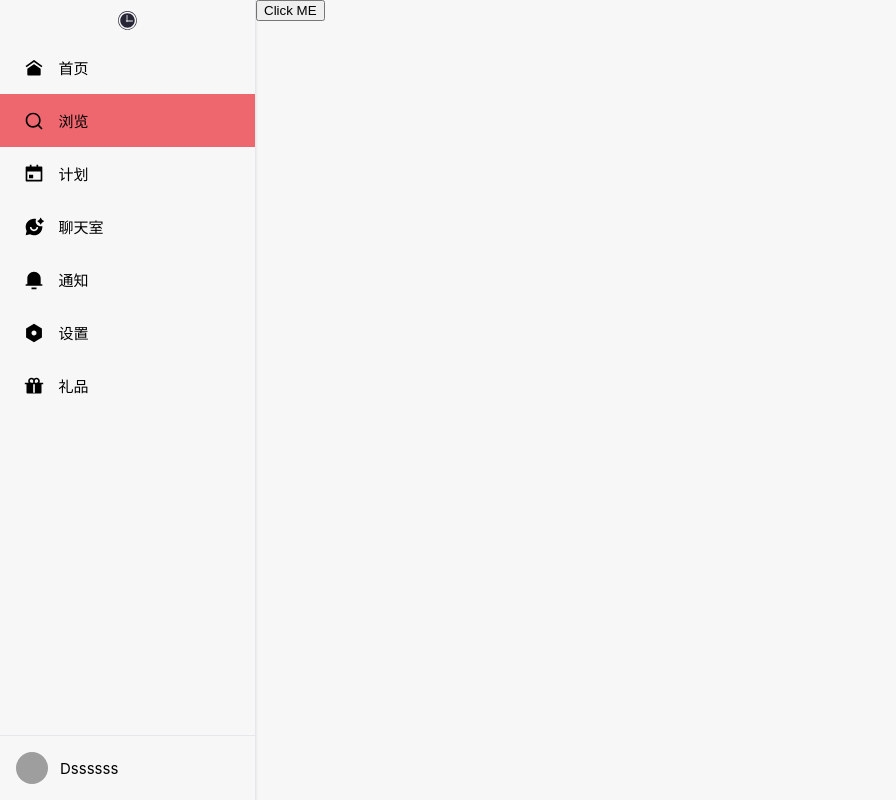
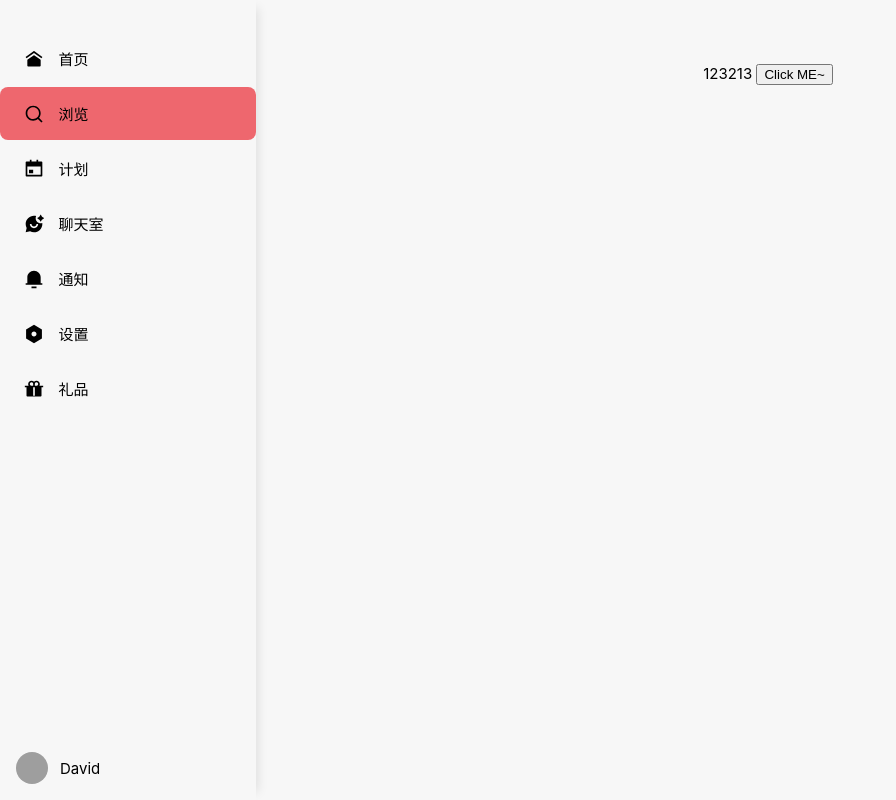
Before and after one commit to DYUNZE/time-master, a Vue app: page /home/chat in a window 1280 px wide. Shown: the whole page, without its empty margins (0-896 px from the left). Built offline with nearby package versions, Linux system fonts and the light colour scheme; grey boxes are pictures that could not be loaded.

Commit message:
添加响应式逻辑

```diff
--- a/src/assets/base.css
+++ b/src/assets/base.css
@@ -4,6 +4,9 @@
   --dyz-c-black: #181818;
   --dyz-c-text-light-1: var(--vt-c-indigo);
   --dyz-c-text-dark-2: rgba(235, 235, 235, 0.64);
+  /* 图标大小 */
+  --icon-size: 20px;
+  --active-btn-bg-color: #ee676e ;
 }
 
 /* semantic color variables for this project */
--- a/src/assets/main.css
+++ b/src/assets/main.css
@@ -1,5 +1,9 @@
 @import './base.css';
 
+
+.icon{
+  width: var(--icon-size);
+}
 /* #app {
   max-width: 1280px;
   margin: 0 auto;
--- a/src/components/Sidebar.vue
+++ b/src/components/Sidebar.vue
@@ -1,149 +1,245 @@
 <script setup lang="ts">
-import { type Component, } from 'vue';
+import {computed,ref, watch } from 'vue';
 import { useRouter, useRoute } from 'vue-router';
 import HomeIcon from '@/components/icons/IconHome.vue';
 import SearchIcon from '@/components/icons/IconSearch.vue';
-import ChatIcon from '@/components/icons/IconChat.vue'
-import NotificationIcon from '@/components/icons/IconNotification.vue'
-import SettingIcon from '@/components/icons/IconSetting.vue'
-import GiftIcon from '@/components/icons/IconGift.vue'
-import CalendarIcon from './icons/IconCalendar.vue';
+import ChatIcon from '@/components/icons/IconChat.vue';
+import NotificationIcon from '@/components/icons/IconNotification.vue';
+import SettingIcon from '@/components/icons/IconSetting.vue';
+import GiftIcon from '@/components/icons/IconGift.vue';
+import CalendarIcon from '@/components/icons/IconCalendar.vue';
+import CloseIcon from '@/components/icons/IconClose.vue';
+import MenuIcon from '@/components/icons/IconMenu.vue';
 
-// 定义类型
-interface MenuItem {
-    path: string;
-    name: string;
-    label: string;
-    icon: Component;
-}
+import {type MenuItem} from '@/types/menu';
 
-// 响应式变量
 const router = useRouter();
 const route = useRoute();
 
 // 菜单数据
-const menuList: MenuItem[] = [
+const menuList: Readonly<MenuItem[]> = [
     { path: '/home', name: 'Home', label: '首页', icon: HomeIcon },
     { path: '/home/chat', name: 'Browse', label: '浏览', icon: SearchIcon },
-    { path: '', name: '', label: '计划', icon: CalendarIcon },
-    { path: '/chat-room', name: 'ChatRoom', label: '聊天室', icon: ChatIcon },
-    { path: '/notice', name: 'Notice', label: '通知', icon: NotificationIcon },
-    { path: '/settings', name: 'Settings', label: '设置', icon: SettingIcon },
-    { path: '/gift', name: 'Gift', label: '礼品', icon: GiftIcon },
+    { path: '', name: 'Calendar', label: '计划', icon: CalendarIcon },
+    { path: '', name: 'ChatRoom', label: '聊天室', icon: ChatIcon },
+    { path: '', name: 'Notice', label: '通知', icon: NotificationIcon },
+    { path: '', name: 'Settings', label: '设置', icon: SettingIcon },
+    { path: '', name: 'Gift', label: '礼品', icon: GiftIcon },
 ];
 
-// 判断路由激活
-const isActive = (path: string): boolean => {
+// 激活判断
+const isActive = computed(() => (path: string) => {
     return route.path === path;
+});
+
+
+// 移动端菜单状态管理
+const isMobileMenuOpen = ref(false);
+
+const maskEl = ref();
+// 打开折叠菜单
+const openMenu = () => {
+    isMobileMenuOpen.value = true;
 };
+// 关闭折叠菜单
+const closeMenu = () => {
+    isMobileMenuOpen.value = false;
+};
+
+// 监听路由变化,自动关闭移动端菜单
+watch(() => route.path, () => {
+    if (isMobileMenuOpen.value) closeMenu();
+});
+
 
 </script>
 
 <template>
-    <!-- 侧边栏 -->
-    <div class="sidebar-container collapsed">
 
-        <div class="logo">
-            <img src="@/assets/logo.svg" alt="">
-        </div>
+    <div class="min__menu">
+        <MenuIcon class="icon" @click="openMenu" aria-label="打开导航菜单" />
+    </div>
 
-        <!-- 导航菜单列表 -->
-        <nav class="menu-list">
-            <RouterLink v-for="item in menuList" :key="item.name" :to="item.path" class="menu-item"
-                :class="{ 'active': isActive(item.path) }">
-                <component :is="item.icon" class="menu-icon" />
-                <span class="menu-label collapsed">
-                    {{ item.label }}
-                </span>
+    <!-- 针对于小屏的折叠菜单 -->
+    <!-- 后期看情况优化 -->
+    <div ref="maskEl" class="mask" :class="{ 'open': isMobileMenuOpen }">
+       <CloseIcon class="close__icon icon" @click="closeMenu" aria-label="关闭导航菜单" />
+       <div class="mask__nav">
+        <RouterLink v-for="item in menuList" :key="item.name" :to="item.path" class="mask__nav__item" :class="{
+                'menu-item--active': isActive(item.path)
+            }">
+                <!-- 图标：添加aria-label提升可访问性 -->
+                <component :is="item.icon" class="icon" :aria-label="`${item.label}图标`" />
+                <!-- 文字：优化class命名，语义更清晰 -->
+                <span>{{ item.label }}</span>
+        </RouterLink>
+       </div>
+       <div class="mask__footer">
+            <img src="https://picsum.photos/200" alt="用户头像" class="footer-avatar" loading="lazy" />
+            <span>David</span>
+       </div>
+    </div>
+
+    <!-- 侧边导航栏 -->
+    <div class="sidebar-container">
+        <!-- 导航菜单 -->
+        <nav class="sidebar-menu">
+            <RouterLink v-for="item in menuList" :key="item.name" :to="item.path" class="menu-item" :class="{
+                'menu-item--active': isActive(item.path)
+            }">
+                <!-- 图标：添加aria-label提升可访问性 -->
+                <component :is="item.icon" class="icon" :aria-label="`${item.label}图标`" />
+                <!-- 文字：优化class命名，语义更清晰 -->
+                <span class="menu-item__label">{{ item.label }}</span>
             </RouterLink>
         </nav>
 
-        <!-- 底部会员信息 -->
+        <!-- 底部会员信息：优化class命名，添加语义 -->
         <div class="sidebar-footer">
-            <img src="https://picsum.photos/200" alt="avatar" class="avatar" />
-            <span class="footer-text collapsed">{{ 'Dssssss' }}</span>
+            <img src="https://picsum.photos/200" alt="用户头像" class="footer-avatar" loading="lazy" />
+            <span class="footer-username">David</span>
         </div>
     </div>
 </template>
 
 <style scoped>
-.logo{
-    margin-top: .5rem;
+.min__menu{
+    padding: 1rem 0 0 1rem;
+    display: none;
+}
+.min__menu>.icon{
+    cursor: pointer;
+}
+
+/* 遮罩全屏导航菜单 */
+.mask{
+    position: fixed;
+    width: 100vw;
+    height: 95vh;
+    background: var(--color-background);
+    display: none;
+}
+.mask.open{
     display: flex;
     justify-content: center;
     align-items: center;
+    flex-direction: column;
 }
-.logo img{
-    width: 25px;
-}
-/* 侧边栏 */
-.sidebar-container {
-    height: 100vh;
-    width: 256px;
-    border-right: 1px solid #e5e7eb;
-    box-shadow: 0 1px 3px 0 rgba(0, 0, 0, 0.1);
-    display: flex;
-    flex-direction: column;
-    position: relative;
-}
-
-
-
-/* 菜单列表 */
-.menu-list {
-    margin-top: .5rem;
+.mask__nav{
+    margin-top: 2rem;
     display: flex;
     flex-direction: column;
     flex: 1;
+    gap: 2px;
 }
-
-.menu-item {
+.close__icon{
+    position: absolute;
+    top: 1rem;
+    right: 1rem;
+    cursor: pointer;
+}
+.mask__nav__item{
     display: flex;
     align-items: center;
-    gap: .9rem;
+    gap: 0.9rem;
     padding: 1rem 1.5rem;
+    text-decoration: none;
+    border-radius: 8px;
     color: var(--color-text);
-    text-decoration: none;
 }
-
-
-.menu-item.active {
-  background: #ee676e;
-}
-
-
-.menu-icon {
-    width: 20px;
-    flex-shrink: 0;
-}
-
-/* 侧边栏底部 */
-.sidebar-footer {
+.mask__footer{
     padding: 16px;
-    border-top: 1px solid #e5e7eb;
+    border-top: 1px solid var(--border-color);
     display: flex;
     align-items: center;
     gap: 12px;
 }
 
-.avatar {
+/* 侧边栏容器：优化布局，添加过渡动画 */
+.sidebar-container {
+    height: 100vh;
+    width: 256px;
+    box-shadow: 10px 0 10px -8px rgba(0, 0, 0, 0.1);
+    display: flex;
+    flex-direction: column;
+    position: relative;
+    transition: width 0.3s ease-in-out;
+}
+
+/* 菜单列表：优化弹性布局，占满剩余空间 */
+.sidebar-menu {
+    margin-top: 2rem;
+    display: flex;
+    flex-direction: column;
+    flex: 1;
+    gap: 2px;
+    /* 菜单项之间添加小间距，视觉更清晰 */
+}
+
+/* 菜单项：优化样式、交互、禁用态 */
+.menu-item {
+    display: flex;
+    align-items: center;
+    gap: 0.9rem;
+    padding: 1rem 1.5rem;
+    text-decoration: none;
+    border-radius: 8px;
+    color: var(--color-text);
+}
+
+/* 激活态：优化样式，添加hover反馈 */
+.menu-item--active {
+    background: var(--active-btn-bg-color);
+}
+
+
+/* 正常态hover：提升交互体验 */
+.menu-item:not(.menu-item--active):hover {
+    background-color: rgba(153, 153, 153, 0.1);
+}
+
+/* 侧边栏底部：优化样式 */
+.sidebar-footer {
+    padding: 16px;
+    border-top: 1px solid var(--border-color);
+    display: flex;
+    align-items: center;
+    gap: 12px;
+}
+
+.footer-avatar {
     width: 32px;
     height: 32px;
     border-radius: 50%;
     flex-shrink: 0;
+    object-fit: cover;
+    /* 头像裁剪，防止拉伸 */
 }
+
 @media (max-width: 834px) {
-    /* 折叠状态 */
-    .sidebar-container.collapsed {
+    .sidebar-container {
         width: 64px;
     }
-    .menu-label.collapsed{
+
+    .menu-item__label,
+    .footer-username {
         display: none;
-        pointer-events: none;
     }
-    .sidebar-footer>.footer-text.collapsed{
-        display: none;
-        pointer-events: none;
+
+    /* 折叠时菜单项内间距优化 */
+    .menu-item {
+        padding: 1rem;
     }
 }
+
+@media (max-width: 576px) {
+    .sidebar-container{
+        display: none;
+    }
+
+    .min__menu{
+        display: block;
+    }
+}
+
 </style>
--- /dev/null
+++ b/src/components/icons/IconClose.vue
@@ -0,0 +1,3 @@
+<template>
+    <svg xmlns="http://www.w3.org/2000/svg" viewBox="0 0 24 24" fill="currentColor"><path d="M11.9997 10.5865L16.9495 5.63672L18.3637 7.05093L13.4139 12.0007L18.3637 16.9504L16.9495 18.3646L11.9997 13.4149L7.04996 18.3646L5.63574 16.9504L10.5855 12.0007L5.63574 7.05093L7.04996 5.63672L11.9997 10.5865Z"></path></svg>
+</template>
--- /dev/null
+++ b/src/components/icons/IconMenu.vue
@@ -0,0 +1,3 @@
+<template>
+    <svg xmlns="http://www.w3.org/2000/svg" viewBox="0 0 24 24" fill="currentColor"><path d="M3 4H21V6H3V4ZM3 11H21V13H3V11ZM3 18H21V20H3V18Z"></path></svg>
+</template>
--- /dev/null
+++ b/src/types/menu.ts
@@ -0,0 +1,8 @@
+import { type Component } from "vue";
+
+export interface MenuItem {
+    path: string;
+    name: string;
+    label: string;
+    icon: Component;
+}
--- a/src/views/AboutView.vue
+++ b/src/views/AboutView.vue
@@ -1,30 +1,21 @@
 <script setup lang="ts">
-  import { ref } from 'vue'
-
-  const videoEl = ref<HTMLVideoElement>()
-  const triggerEffect = async () => {
-    if (!videoEl.value) return
-    const video = videoEl.value
-    video.currentTime = 0
-    await video.play()
+  const triggerEffect = () => {
+    alert('hello world')
   }
 </script>
 
 <template>
-  <div class="about">
-    <button @click="triggerEffect">Click ME</button>
+  <div>
+    123213
+    <button class="about" @click="triggerEffect">Click ME~</button>
   </div>
 </template>
 
-<style>
-
-.effect-video{
-  position: fixed;
-  top: 0;
-  left: 0;
-  /* width: 100vw; */
-  height: 100vh;
-  object-fit: contain;
-  pointer-events: none;
-}
+<style scoped>
+  .about:hover{
+    background-color: brown;
+  }
+  .about:active{
+    background-color: bisque;
+  }
 </style>
--- a/src/views/HomeLayout.vue
+++ b/src/views/HomeLayout.vue
@@ -1,9 +1,16 @@
 <script setup lang='ts'>
 import Sidebar from '@/components/Sidebar.vue';
+import MenuIcon from '@/components/icons/IconMenu.vue'
+import CloseIcon from '@/components/icons/IconClose.vue'
+
 </script>
 
 <template>
+    <div class="mask"></div>
     <div class="home-layout">
+        <!-- <div class="min__menu">
+            <MenuIcon class="icon" />
+        </div> -->
         <Sidebar />
         <div class="home-content">
             <RouterView />
@@ -12,11 +19,22 @@ import Sidebar from '@/components/Sidebar.vue';
 </template>
 
 <style scoped>
-.home-layout{
+.home-layout {
     display: flex;
     height: 100vh;
+    overflow: hidden;
 }
-.home-content{
+
+.home-content {
+    display: flex;
+    justify-content: center;
+    padding: 64px .7rem;
     flex: 1;
 }
+
+@media (max-width: 576px) {
+    .home-layout{
+        flex-direction: column;
+    }
+}
 </style>
```
Also changed, not shown: src/views/HomeIndex.vue (+10 -5 lines).
